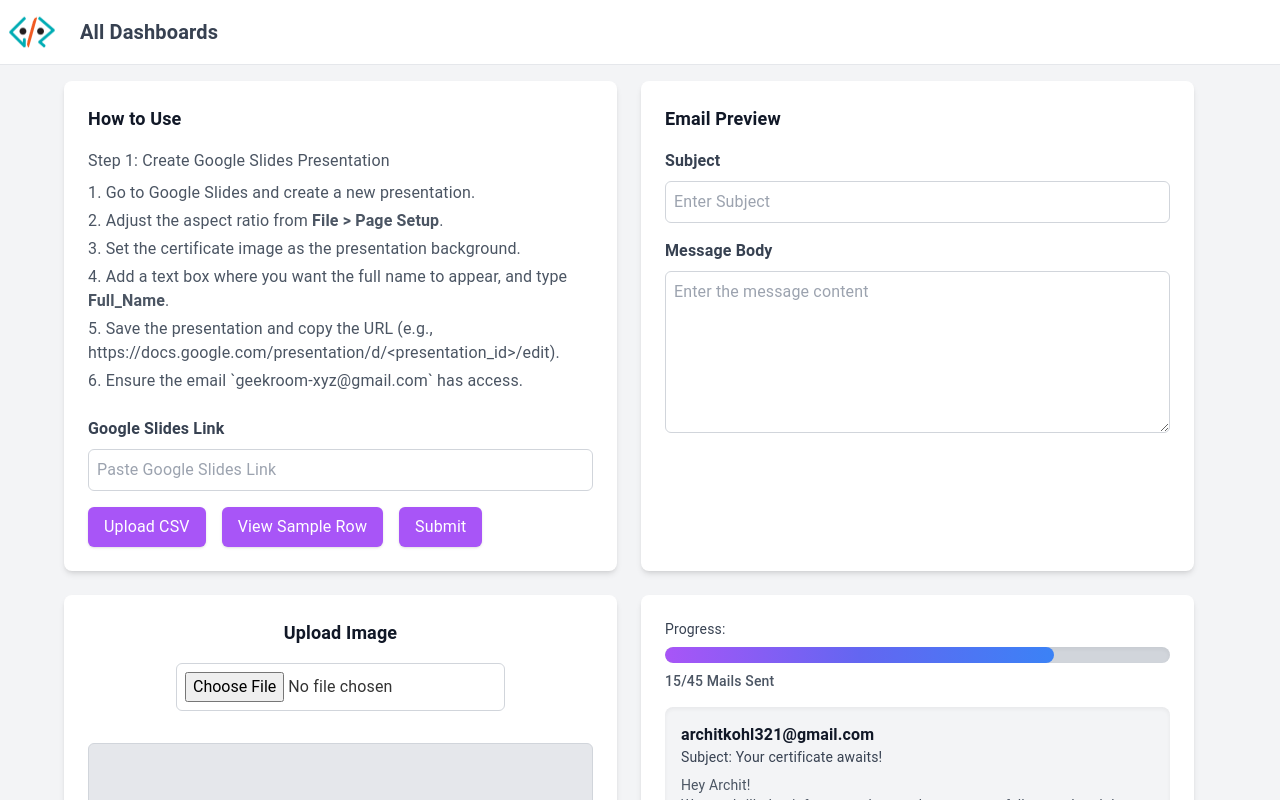
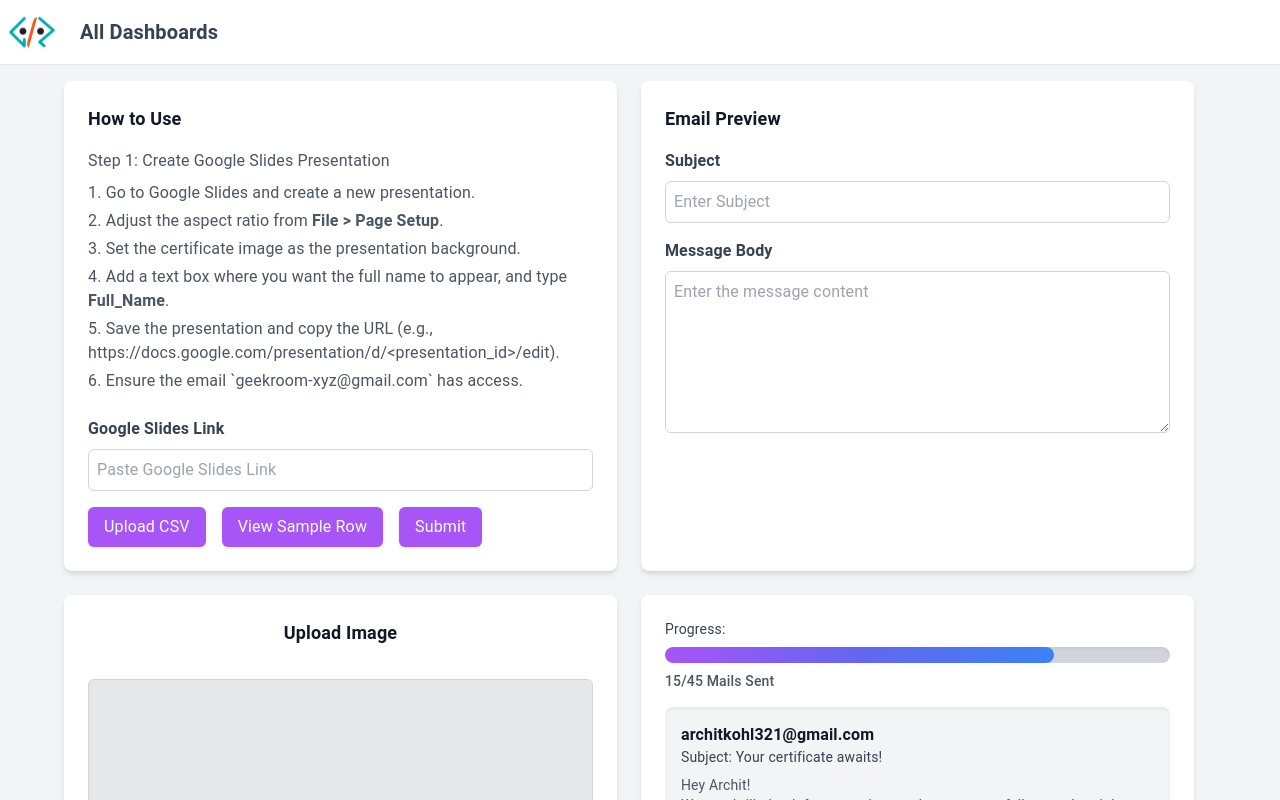
Before and after one commit to akanoao/gr-dashboard-frontend, a React (Vite) app: page /certificate in a window 1280 px wide. Shown: the top 800 px of the page. Built offline with nearby package versions, Linux system fonts and the light colour scheme.

Commit message:
upload img removed

```diff
--- a/src/components/CertificateDashboard.tsx
+++ b/src/components/CertificateDashboard.tsx
@@ -3,19 +3,7 @@ import React, { useState } from "react";
 const CertificateDashboard = () => {
   const [subject, setSubject] = useState("");
   const [body, setBody] = useState("");
-  const [uploadedImage, setUploadedImage] = useState<string | null>(null);
   const [csvFile, setCsvFile] = useState<File | null>(null);
-
-  const handleImageUpload = (event: React.ChangeEvent<HTMLInputElement>) => {
-    const file = event.target.files?.[0];
-    if (file) {
-      const reader = new FileReader();
-      reader.onload = () => {
-        setUploadedImage(reader.result as string);
-      };
-      reader.readAsDataURL(file);
-    }
-  };
 
   const handleCSVUpload = (event: React.ChangeEvent<HTMLInputElement>) => {
     const file = event.target.files?.[0];
@@ -102,9 +90,7 @@ const CertificateDashboard = () => {
           )}
         </div>
         <div className="bg-white shadow-md rounded-lg p-4 lg:p-6 w-full max-w-full lg:max-w-[48%]">
-          <h2 className="text-gray-900 font-bold text-lg mb-4">
-            Email Preview
-          </h2>
+          <h2 className="text-gray-900 font-bold text-lg mb-4">Email Preview</h2>
           <div className="space-y-4">
             <div>
               <label
@@ -144,22 +130,8 @@ const CertificateDashboard = () => {
       <div className="flex flex-col lg:flex-row gap-4 lg:gap-6 w-full max-w-6xl mt-6">
         <div className="bg-white shadow-md rounded-lg p-4 lg:p-6 w-full max-w-full lg:max-w-[48%] flex flex-col items-center">
           <h2 className="text-gray-900 font-bold text-lg mb-4">Upload Image</h2>
-          <input
-            type="file"
-            accept="image/*"
-            onChange={handleImageUpload}
-            className="p-2 border border-gray-300 rounded-md cursor-pointer mb-4"
-          />
           <div className="mt-4 w-full h-64 bg-gray-200 border border-gray-300 rounded-md flex items-center justify-center overflow-hidden">
-            {uploadedImage ? (
-              <img
-                src={uploadedImage}
-                alt="Uploaded"
-                className="max-w-full max-h-full object-contain"
-              />
-            ) : (
-              <p className="text-gray-500">No image uploaded</p>
-            )}
+            <p className="text-gray-500">No image uploaded</p>
           </div>
         </div>
         <div className="bg-white shadow-md rounded-lg p-4 lg:p-6 w-full max-w-full lg:max-w-[48%] flex flex-col">
```
